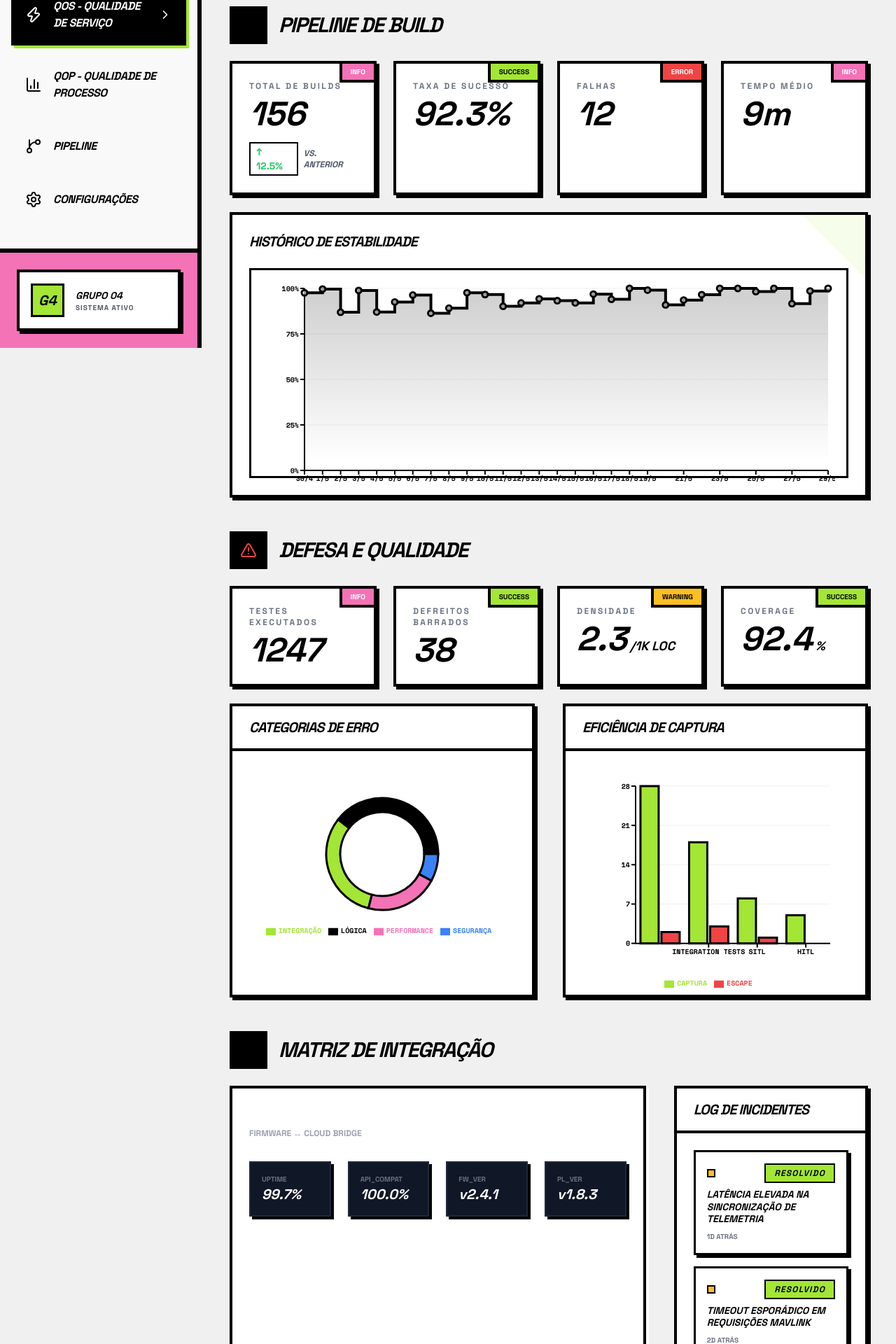
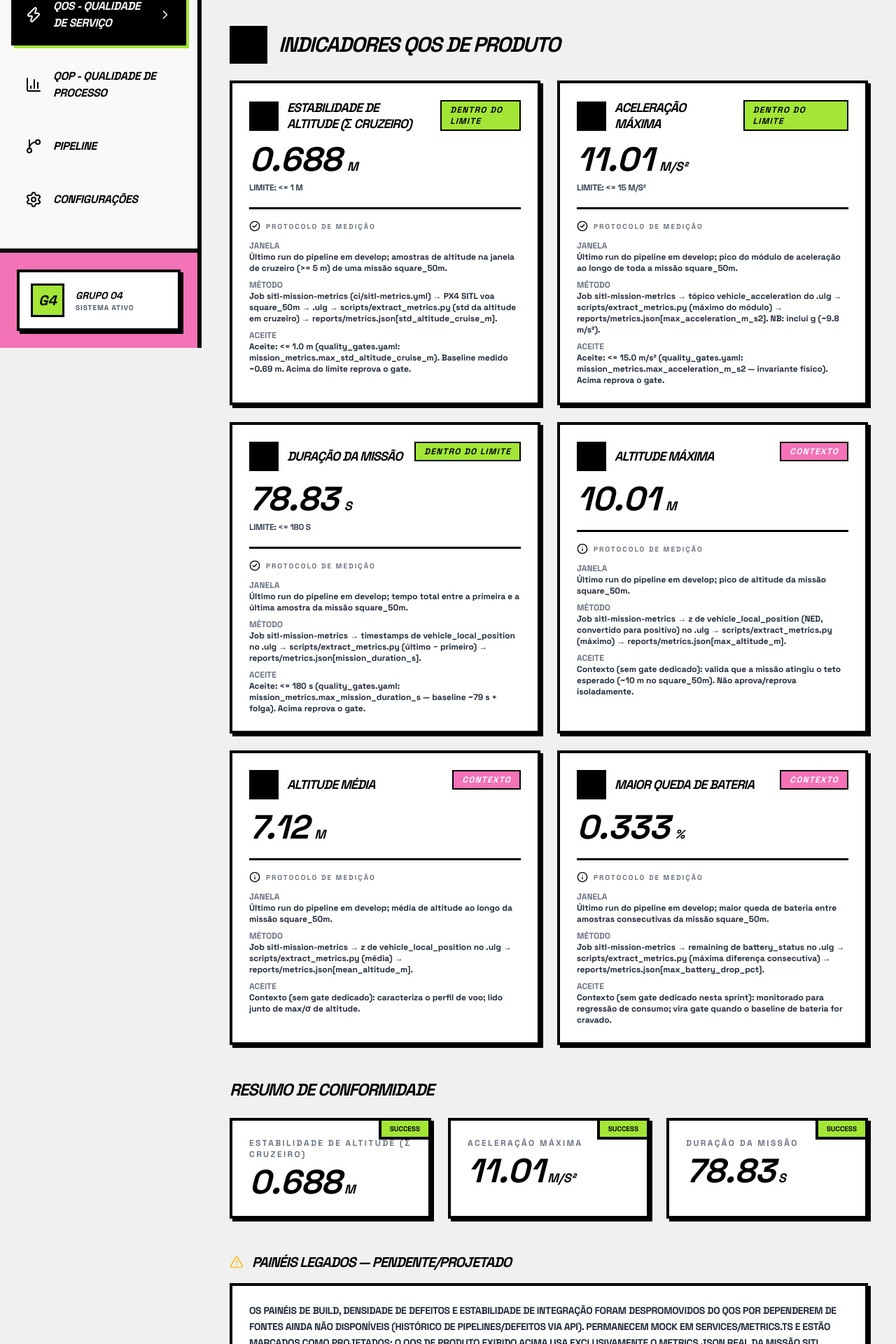
Before and after one commit to balb-0/Jacto-Drones-OS, a Next.js app in the folder src/: page /qos in a window 1280 px wide. Shown: the part 303-2223 px from the top of the page at 70% size. Built offline with nearby package versions, Linux system fonts and the light colour scheme.

Commit message:
feat(qos): ligar dashboard /qos aos dados reais
Refs #3

```diff
--- a/src/src/app/qos/page.tsx
+++ b/src/src/app/qos/page.tsx
@@ -4,43 +4,102 @@ import { useEffect, useState } from 'react';
 import { DashboardLayout } from '@/components/layout/dashboard-layout';
 import { Card, MetricCard } from '@/components/ui/card';
 import { Badge } from '@/components/ui/badge';
-import { TrendLineChart, ComparisonBarChart, DistributionPieChart } from '@/components/charts';
 import { motion } from 'framer-motion';
-import {
-  fetchBuildMetrics,
-  fetchTestDefectMetrics,
-  fetchIntegrationStabilityMetrics
-} from '@/services/metrics';
-import type {
-  BuildMetrics,
-  TestDefectMetrics,
-  IntegrationStabilityMetrics
-} from '@/types/metrics';
-import {
-  AlertTriangle,
-  Server,
-  Wifi,
-} from 'lucide-react';
-import { formatDuration, formatPercentage, getRelativeTime } from '@/lib/utils';
+import { fetchQoSSnapshot } from '@/services/metrics';
+import type { QoSIndicator, QoSSnapshot } from '@/types/mission';
+import { getProtocol } from '@/data/qos-protocol';
+import { Activity, Gauge, Timer, CheckCircle2, AlertTriangle, Info } from 'lucide-react';
 import { cn } from '@/lib/utils';
 
+// Mapa de ícone por indicador — leitura rápida do que cada card representa.
+const INDICATOR_ICON: Record<QoSIndicator['id'], React.ComponentType<{ className?: string }>> = {
+  std_altitude_cruise_m: Activity,
+  max_acceleration_m_s2: Gauge,
+  mission_duration_s: Timer,
+  max_altitude_m: Activity,
+  mean_altitude_m: Activity,
+  max_battery_drop_pct: Gauge,
+};
+
+/** Formata o valor com no máximo 3 casas, sem zeros à toa. */
+function fmt(value: number): string {
+  return Number.isInteger(value) ? String(value) : value.toFixed(value < 1 ? 3 : 2);
+}
+
+/** Card de um indicador QoS: valor real + veredito de gate + protocolo inline. */
+function IndicatorCard({ indicator }: { indicator: QoSIndicator }) {
+  const protocol = getProtocol(indicator.id);
+  const Icon = INDICATOR_ICON[indicator.id];
+  const hasGate = indicator.threshold !== undefined && indicator.direction !== 'info';
+
+  // Veredito visual: passa / reprova / contexto.
+  const verdict = hasGate
+    ? indicator.passing
+      ? { label: 'DENTRO DO LIMITE', variant: 'primary' as const, Mark: CheckCircle2 }
+      : { label: 'ACIMA DO LIMITE', variant: 'error' as const, Mark: AlertTriangle }
+    : { label: 'CONTEXTO', variant: 'secondary' as const, Mark: Info };
+
+  return (
+    <Card className="border-black">
+      <div className="flex items-start justify-between gap-4 mb-4">
+        <div className="flex items-center gap-3">
+          <div className="p-2 bg-black border-[3px] border-primary">
+            <Icon className="w-5 h-5 text-primary" />
+          </div>
+          <h4 className="text-lg font-black italic uppercase leading-tight">{indicator.label}</h4>
+        </div>
+        <Badge variant={verdict.variant} size="sm">
+          {verdict.label}
+        </Badge>
+      </div>
+
+      {/* Valor medido + threshold do gate (quando há) */}
+      <div className="flex items-baseline gap-2">
+        <span className="text-5xl font-black text-black italic leading-none">{fmt(indicator.value)}</span>
+        <span className="text-lg font-black text-black uppercase italic">{indicator.unit}</span>
+      </div>
+      {hasGate && (
+        <p className="mt-2 text-xs font-bold uppercase tracking-tight text-gray-700">
+          Limite: {indicator.direction === 'max' ? '<=' : '>='} {fmt(indicator.threshold as number)} {indicator.unit}
+        </p>
+      )}
+
+      {/* Protocolo de medição renderizado JUNTO do indicador (evidência no entorno) */}
+      <div className="mt-5 border-t-[3px] border-black pt-4 space-y-3">
+        <div className="flex items-center gap-2">
+          <verdict.Mark className="w-4 h-4 text-black" />
+          <span className="text-[10px] font-black uppercase tracking-[0.2em] text-gray-500">
+            Protocolo de medição
+          </span>
+        </div>
+        <dl className="space-y-2 text-xs">
+          <div>
+            <dt className="font-black uppercase text-gray-500">Janela</dt>
+            <dd className="font-bold text-gray-800">{protocol.window}</dd>
+          </div>
+          <div>
+            <dt className="font-black uppercase text-gray-500">Método</dt>
+            <dd className="font-bold text-gray-800">{protocol.method}</dd>
+          </div>
+          <div>
+            <dt className="font-black uppercase text-gray-500">Aceite</dt>
+            <dd className="font-bold text-gray-800">{protocol.acceptance}</dd>
+          </div>
+        </dl>
+      </div>
+    </Card>
+  );
+}
+
 export default function QOSPage() {
-  const [buildMetrics, setBuildMetrics] = useState<BuildMetrics | null>(null);
-  const [testMetrics, setTestMetrics] = useState<TestDefectMetrics | null>(null);
-  const [integrationMetrics, setIntegrationMetrics] = useState<IntegrationStabilityMetrics | null>(null);
+  const [snapshot, setSnapshot] = useState<QoSSnapshot | null>(null);
   const [loading, setLoading] = useState(true);
 
   useEffect(() => {
     async function loadData() {
       try {
-        const [build, test, integration] = await Promise.all([
-          fetchBuildMetrics(),
-          fetchTestDefectMetrics(),
-          fetchIntegrationStabilityMetrics(),
-        ]);
-        setBuildMetrics(build);
-        setTestMetrics(test);
-        setIntegrationMetrics(integration);
+        const data = await fetchQoSSnapshot();
+        setSnapshot(data);
       } finally {
         setLoading(false);
       }
@@ -50,17 +109,12 @@ export default function QOSPage() {
 
   const container = {
     hidden: { opacity: 0 },
-    show: {
-      opacity: 1,
-      transition: {
-        staggerChildren: 0.1
-      }
-    }
+    show: { opacity: 1, transition: { staggerChildren: 0.1 } },
   };
 
   if (loading) {
     return (
-      <DashboardLayout title="QOS LOADING..." description="PROCESSANDO MÉTRICAS DE SERVIÇO">
+      <DashboardLayout title="QOS LOADING..." description="LENDO METRICS.JSON DO PIPELINE">
         <div className="flex flex-col items-center justify-center h-96">
           <motion.div
             animate={{ scale: [1, 1.2, 1], rotate: [0, 90, 0] }}
@@ -73,205 +127,84 @@ export default function QOSPage() {
     );
   }
 
+  const indicators = snapshot?.indicators ?? [];
+  const gated = indicators.filter((i) => i.direction !== 'info');
+  const passingGates = gated.filter((i) => i.passing).length;
+
   return (
     <DashboardLayout
       title="QUALITY OF SERVICE"
-      description="MÉTRICAS DE SAÚDE TÉCNICA E ESTABILIDADE DO FIRMWARE"
+      description="QoS DE PRODUTO (FIRMWARE) A PARTIR DA MISSÃO SITL — DADO REAL"
     >
-      <motion.div
-        variants={container}
-        initial="hidden"
-        animate="show"
-        className="space-y-12"
-      >
-        {/* Header Section */}
-        <div className="flex flex-col md:flex-row items-start md:items-center justify-between gap-6 border-b-[6px] border-black pb-8 relative overflow-hidden">
+      <motion.div variants={container} initial="hidden" animate="show" className="space-y-12">
+        {/* Header: origem do dado (rastreabilidade) + resumo de gates */}
+        <div className="flex flex-col md:flex-row items-start md:items-center justify-between gap-6 border-b-[6px] border-black pb-8">
           <div>
-            <h2 className="text-5xl font-black text-black leading-none mb-2">PRODUTO CORE</h2>
-            <div className="flex items-center gap-3">
-              <Badge variant="primary" size="lg">KERNEL_V2.4.1</Badge>
-              <Badge variant="secondary" size="lg">STABLE_BUILD</Badge>
+            <h2 className="text-5xl font-black text-black leading-none mb-2">MISSÃO square_50m</h2>
+            <div className="flex flex-wrap items-center gap-3">
+              <Badge variant="primary" size="lg">DADO REAL</Badge>
+              <Badge variant="secondary" size="lg">
+                GATES {passingGates}/{gated.length} OK
+              </Badge>
             </div>
+            <p className="mt-3 text-xs font-bold text-gray-600 uppercase tracking-tight max-w-2xl">
+              Fonte: {snapshot?.source}
+            </p>
           </div>
-          <div className="flex gap-4">
-            <div className="p-4 border-[3px] border-black bg-white shadow-[4px_4px_0px_000000] font-black italic">
-              UPTIME: {formatPercentage(integrationMetrics?.uptime || 0)}
-            </div>
+          <div className="p-4 border-[3px] border-black bg-white shadow-[4px_4px_0px_#000000] font-black italic">
+            AMOSTRAS: {snapshot?.raw.n_samples ?? 0}
           </div>
         </div>
 
-        {/* Section: Builds */}
+        {/* Indicadores QoS reais, cada um com seu protocolo de medição inline */}
         <section className="space-y-6">
           <div className="flex items-center gap-4">
             <div className="p-3 bg-black border-[3px] border-primary">
-              <Server className="w-6 h-6 text-primary" />
+              <Gauge className="w-6 h-6 text-primary" />
             </div>
-            <h3 className="text-3xl font-black text-black uppercase italic">PIPELINE DE BUILD</h3>
+            <h3 className="text-3xl font-black text-black uppercase italic">INDICADORES QoS DE PRODUTO</h3>
           </div>
 
-          <div className="grid grid-cols-1 md:grid-cols-2 lg:grid-cols-4 gap-6">
-            <MetricCard
-              title="TOTAL DE BUILDS"
-              value={buildMetrics?.totalBuilds || 0}
-              trend={12.5}
-              trendLabel="VS. ANTERIOR"
-              status="info"
-            />
-            <MetricCard
-              title="TAXA DE SUCESSO"
-              value={formatPercentage(buildMetrics?.successRate || 0)}
-              status="success"
-            />
-            <MetricCard
-              title="FALHAS"
-              value={buildMetrics?.failedBuilds || 0}
-              status="error"
-            />
-            <MetricCard
-              title="TEMPO MÉDIO"
-              value={formatDuration(buildMetrics?.averageDuration || 0)}
-              status="info"
-            />
-          </div>
-
-          <Card className="border-black overflow-hidden relative">
-            <div className="absolute top-0 right-0 w-32 h-32 bg-primary opacity-10 -mr-16 -mt-16 rotate-45" />
-            <div className="mb-6">
-              <h4 className="text-xl font-black italic">HISTÓRICO DE ESTABILIDADE</h4>
-            </div>
-            <div className="h-[300px] w-full bg-white border-[3px] border-black p-4">
-              <TrendLineChart
-                data={buildMetrics?.trend || []}
-                color="#000000"
-                showArea
-                yAxisFormatter={(v) => `${v.toFixed(0)}%`}
-              />
-            </div>
-          </Card>
-        </section>
-
-        {/* Section: Defects */}
-        <section className="space-y-6">
-          <div className="flex items-center gap-4">
-            <div className="p-3 bg-black border-[3px] border-error">
-              <AlertTriangle className="w-6 h-6 text-error" />
-            </div>
-            <h3 className="text-3xl font-black text-black uppercase italic">DEFESA E QUALIDADE</h3>
-          </div>
-
-          <div className="grid grid-cols-1 md:grid-cols-2 lg:grid-cols-4 gap-6">
-            <MetricCard
-              title="TESTES EXECUTADOS"
-              value={testMetrics?.totalTests || 0}
-              status="info"
-            />
-            <MetricCard
-              title="DEFREITOS BARRADOS"
-              value={testMetrics?.failedTests || 0}
-              status="success"
-            />
-            <MetricCard
-              title="DENSIDADE"
-              value={testMetrics?.defectDensity || 0}
-              unit="/1K LOC"
-              status="warning"
-            />
-            <MetricCard
-              title="COVERAGE"
-              value="92.4"
-              unit="%"
-              status="success"
-            />
-          </div>
-
-          <div className="grid grid-cols-1 lg:grid-cols-2 gap-10">
-            <Card title="CATEGORIAS DE ERRO" className="border-black">
-              <div className="h-[300px] w-full bg-white p-4">
-                <DistributionPieChart
-                  data={testMetrics?.defectsByType.map(d => ({ name: d.type.toUpperCase(), value: d.count })) || []}
-                  colors={['#000000', '#A3E635', '#F472B6', '#3B82F6']}
-                />
-              </div>
-            </Card>
-
-            <Card title="EFICIÊNCIA DE CAPTURA" className="border-black">
-              <div className="h-[300px] w-full bg-white p-4">
-                <ComparisonBarChart
-                  data={(testMetrics?.defectsByStage || []).map(stage => ({
-                    name: stage.stage.toUpperCase(),
-                    capturados: stage.defectsCaught,
-                    escapados: stage.defectsEscaped,
-                  }))}
-                  bars={[
-                    { key: 'capturados', name: 'CAPTURA', color: '#A3E635' },
-                    { key: 'escapados', name: 'ESCAPE', color: '#EF4444' },
-                  ]}
-                />
-              </div>
-            </Card>
+          <div className="grid grid-cols-1 lg:grid-cols-2 gap-6">
+            {indicators.map((indicator) => (
+              <IndicatorCard key={indicator.id} indicator={indicator} />
+            ))}
           </div>
         </section>
 
-        {/* Section: Integration */}
+        {/* Resumo numérico rápido dos indicadores com gate */}
         <section className="space-y-6">
-          <div className="flex items-center gap-4">
-            <div className="p-3 bg-black border-[3px] border-secondary">
-              <Wifi className="w-6 h-6 text-secondary" />
-            </div>
-            <h3 className="text-3xl font-black text-black uppercase italic">MATRIZ DE INTEGRAÇÃO</h3>
+          <h3 className="text-2xl font-black text-black uppercase italic">RESUMO DE CONFORMIDADE</h3>
+          <div className="grid grid-cols-1 md:grid-cols-3 gap-6">
+            {gated.map((i) => (
+              <MetricCard
+                key={i.id}
+                title={i.label}
+                value={fmt(i.value)}
+                unit={i.unit}
+                status={i.passing ? 'success' : 'error'}
+              />
+            ))}
           </div>
+        </section>
 
-          <div className="grid grid-cols-1 lg:grid-cols-3 gap-10">
-            <Card className="lg:col-span-2 bg-black text-white border-black">
-              <div className="flex items-center justify-between mb-8">
-                <div>
-                  <h4 className="text-2xl font-black italic text-primary">STATUS DA MALHA</h4>
-                  <p className="text-xs font-bold text-gray-400 uppercase">FIRMWARE ↔ CLOUD BRIDGE</p>
-                </div>
-                <div className="px-6 py-2 border-[3px] border-primary text-primary font-black uppercase italic">
-                  {integrationMetrics?.integrationHealth === 'healthy' ? 'CONNECTED' : 'DEGRADED'}
-                </div>
-              </div>
-
-              <div className="grid grid-cols-2 md:grid-cols-4 gap-6">
-                {[
-                  { label: 'UPTIME', val: formatPercentage(integrationMetrics?.uptime || 0) },
-                  { label: 'API_COMPAT', val: formatPercentage(integrationMetrics?.apiCompatibility || 0) },
-                  { label: 'FW_VER', val: integrationMetrics?.firmwareVersion },
-                  { label: 'PL_VER', val: integrationMetrics?.platformVersion },
-                ].map((stat, i) => (
-                  <div key={i} className="p-4 border-[2px] border-gray-800 bg-gray-900 shadow-[4px_4px_0px_#000]">
-                    <p className="text-[10px] font-black text-gray-500 uppercase">{stat.label}</p>
-                    <p className="text-xl font-black text-white italic">{stat.val}</p>
-                  </div>
-                ))}
-              </div>
-            </Card>
-
-            <Card title="LOG DE INCIDENTES" className="bg-secondary/10 border-black">
-              <div className="space-y-4">
-                {integrationMetrics?.incidents.map((incident) => (
-                  <motion.div
-                    key={incident.id}
-                    whileHover={{ x: 5 }}
-                    className="flex flex-col gap-2 p-4 bg-white border-[3px] border-black shadow-[4px_4px_0px_000000]"
-                  >
-                    <div className="flex items-center justify-between">
-                      <div className={cn(
-                        "w-3 h-3 border-[2px] border-black",
-                        incident.severity === 'critical' ? 'bg-error' : 'bg-warning'
-                      )} />
-                      <Badge variant={incident.resolved ? 'primary' : 'warning'}>
-                        {incident.resolved ? 'RESOLVIDO' : 'PENDENTE'}
-                      </Badge>
-                    </div>
-                    <p className="text-sm font-black italic uppercase leading-tight">{incident.description}</p>
-                    <p className="text-[10px] font-bold text-gray-500 uppercase">{getRelativeTime(incident.timestamp)}</p>
-                  </motion.div>
-                ))}
-              </div>
-            </Card>
+        {/* Painéis legados (build/defeito/integração) — claramente PROJETADOS */}
+        <section className="space-y-4">
+          <div className="flex items-center gap-3">
+            <AlertTriangle className="w-5 h-5 text-warning" />
+            <h3 className="text-xl font-black text-black uppercase italic">
+              PAINÉIS LEGADOS — PENDENTE/PROJETADO
+            </h3>
           </div>
+          <Card className={cn('border-black bg-warning/10')}>
+            <p className="text-sm font-bold text-gray-800 uppercase tracking-tight leading-relaxed">
+              Os painéis de build, densidade de defeitos e estabilidade de integração foram
+              despromovidos do QoS por dependerem de fontes ainda não disponíveis (histórico de
+              pipelines/defeitos via API). Permanecem MOCK em services/metrics.ts e estão marcados
+              como projetados; o QoS de produto exibido acima usa exclusivamente o metrics.json real
+              da missão SITL.
+            </p>
+          </Card>
         </section>
       </motion.div>
     </DashboardLayout>
```
Also changed, not shown: src/src/services/metrics.ts (+19 -0 lines).
